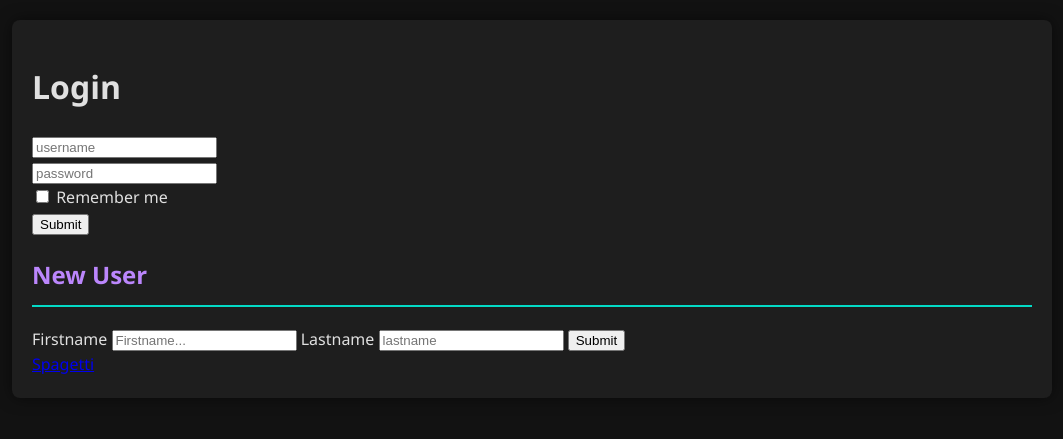
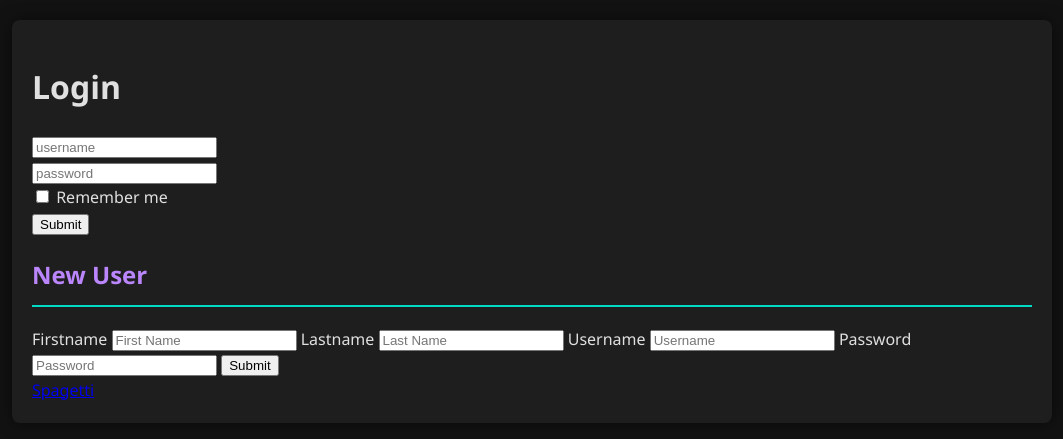
Before and after one commit to JBecks02/COP4331, a PHP site: page / in a window 1280 px wide. Shown: the top 439 px of the page, without its empty margins (108-1171 px from the left). Run offline with PHP 8.4, Linux system fonts and the light colour scheme.

Commit message:
Add files via upload

```diff
--- a/index.php
+++ b/index.php
@@ -36,9 +36,13 @@
         <form action="formhandler.inc.php" method="post">
             <h2>New User</h2>
             <label for="firstname">Firstname</label>
-            <input  required id="firstname" type="text" name="firstname" placeholder="Firstname..." width="1004">
-            <label for="firstname">Lastname</label>
-            <input required id="lastname" type="text" name="lastname" placeholder="lastname">
+            <input  required id="firstname" type="text" name="firstname" placeholder="First Name" width="1004">
+            <label for="lastname">Lastname</label>
+            <input required id="lastname" type="text" name="lastname" placeholder="Last Name">
+	    <label for="username">Username</label>
+	    <input required id="username" type="text" name="username" placeholder="Username">
+	    <label for="password">Password</label>
+	    <input required id="password" type="text" name="password" placeholder="Password">
             <button class="submit-button" position="relative" type="Submit">Submit</button>
         </form>
 
```
Also changed, not shown: formhandler.inc.php (+12 -4 lines).
